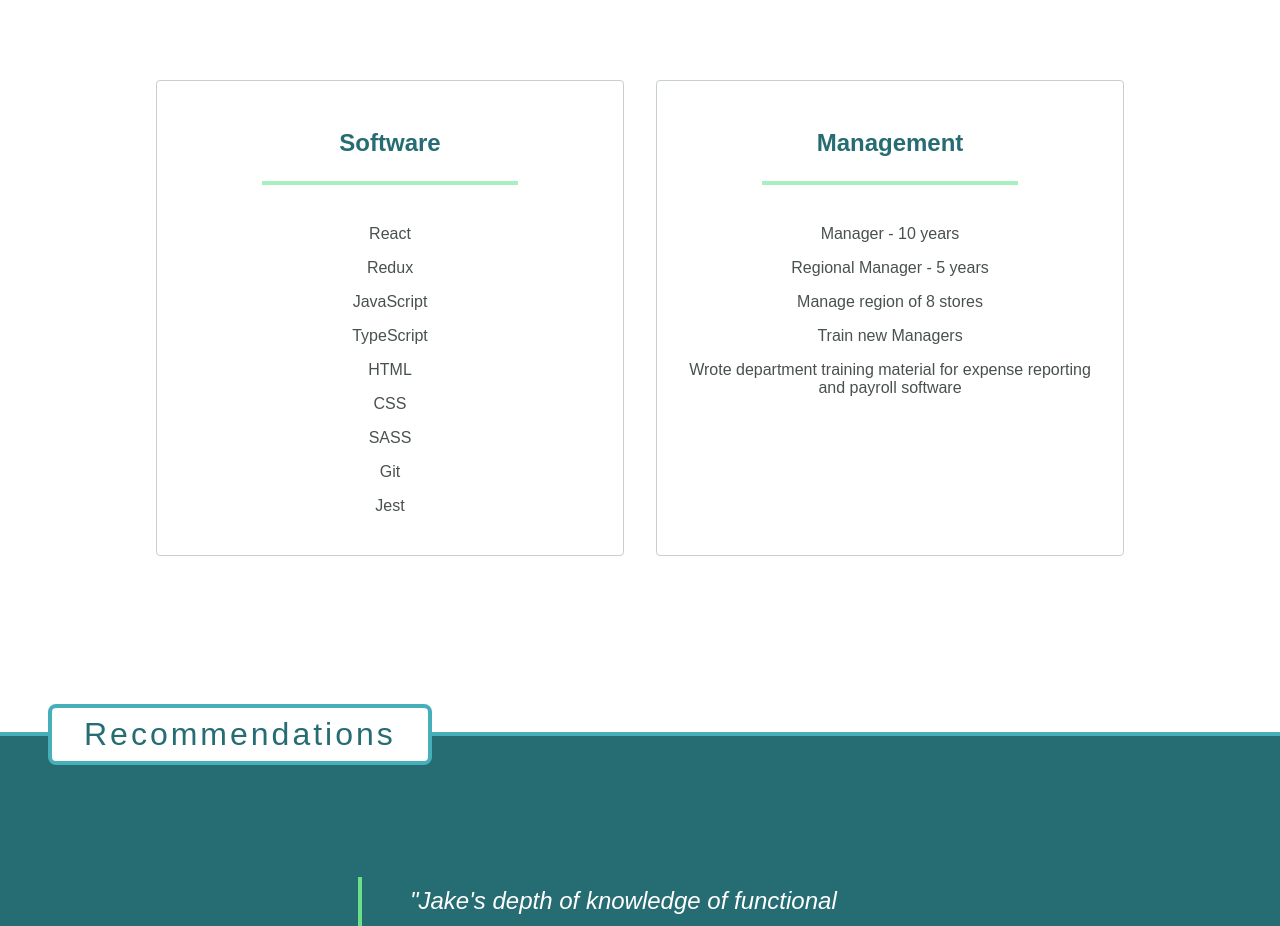
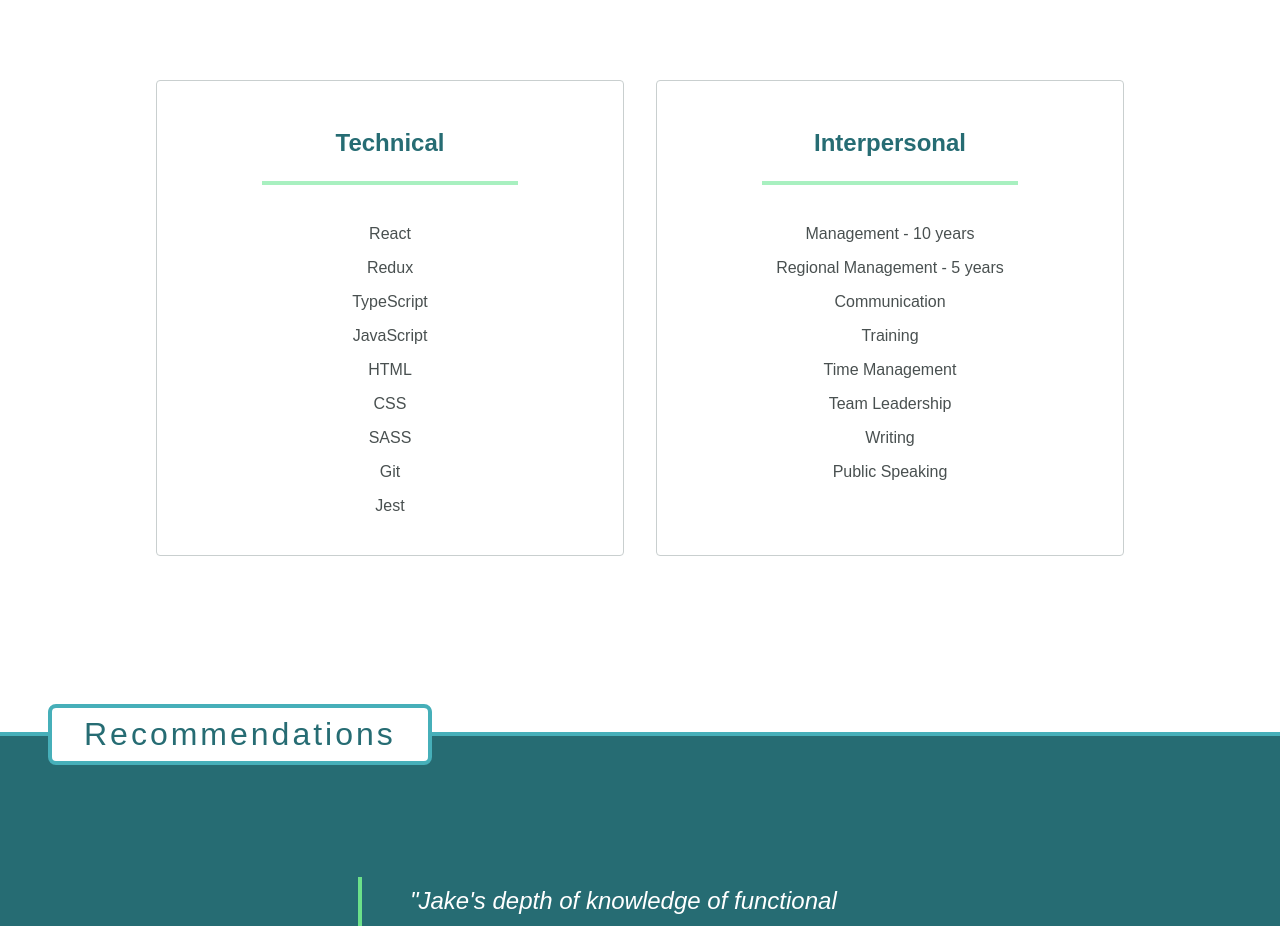
Before and after one commit to jakewitcher/React_Portfolio, a React (Create React App) app: page / in a window 1280 px wide. Shown: the part 2340-3266 px from the top of the page. Built offline with nearby package versions, Linux system fonts and the light colour scheme; no server answers; a web font is replaced by a local one.

Commit message:
edit list of interpersonal (formerly management) skills

```diff
--- a/src/components/Skills.tsx
+++ b/src/components/Skills.tsx
@@ -3,31 +3,34 @@ import Skill from "./Skill";
 import Title from "./Title";
 
 const Skills = () => {
-  const developerSkills: string[] = [
+  const technicalSkills: string[] = [
     "React",
     "Redux",
+    "TypeScript",
     "JavaScript",
-    "TypeScript",
     "HTML",
     "CSS",
     "SASS",
     "Git",
     "Jest"
   ];
-  const managementSkills: string[] = [
-    "Manager - 10 years",
-    "Regional Manager - 5 years",
-    "Manage region of 8 stores",
-    "Train new Managers",
-    "Wrote department training material for expense reporting and payroll software"
+  const interpersonalSkills: string[] = [
+    "Management - 10 years",
+    "Regional Management - 5 years",
+    "Communication",
+    "Training",
+    "Time Management",
+    "Team Leadership",
+    "Writing",
+    "Public Speaking"
   ];
 
   return (
     <div id="skills" className="skills">
       <Title title={"Skills"} parentComponent="skills" />
       <div className="skills__set-box">
-        <Skill title="Software" skills={developerSkills} />
-        <Skill title="Management" skills={managementSkills} />
+        <Skill title="Technical" skills={technicalSkills} />
+        <Skill title="Interpersonal" skills={interpersonalSkills} />
       </div>
     </div>
   );
```
